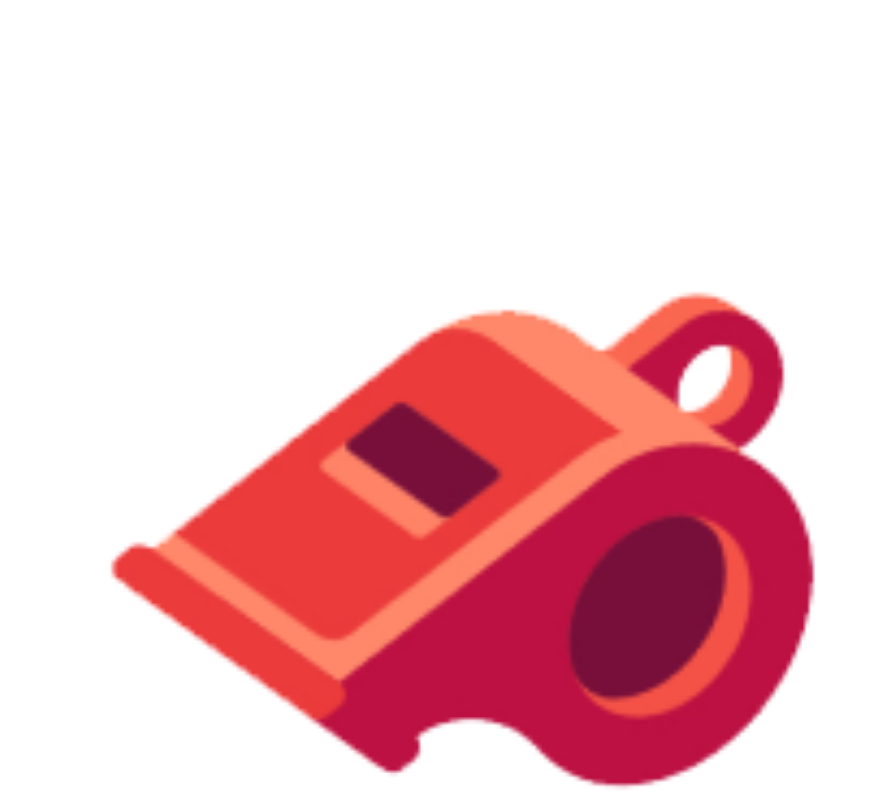
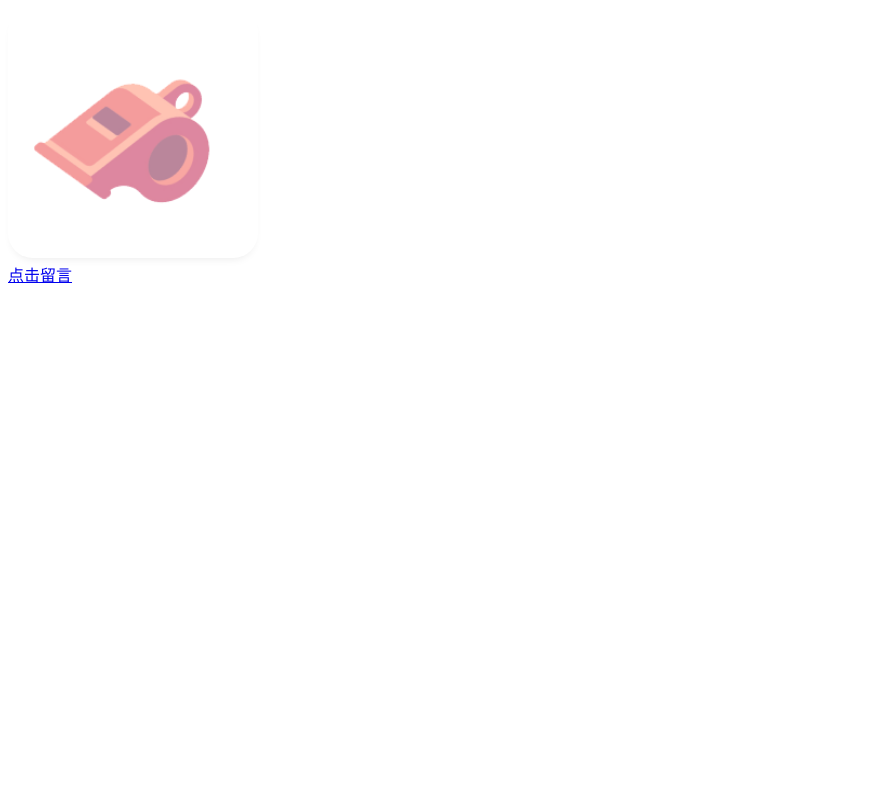
Before and after one commit to muvich3n/IDEA-LAB, a plain HTML site: page docs/anniversary.html in a window 1280 px wide. Shown: the top 800 px of the page, without its empty margins (0-870 px from the left). Drawn offline with Linux system fonts and the light colour scheme.

Commit message:
Update anniversary.html

```diff
--- a/docs/anniversary.html
+++ b/docs/anniversary.html
@@ -4,14 +4,23 @@
 <head>
     <meta charset="utf-8">
     <title>SJTU IDEA LAB</title>
+    <style type="text/css">
+        .image-model {
+            width: 250px;
+            height: 250px;
+            border-radius: 10%;
+            box-shadow:
+                0px 5px 10px -5px rgb(0 0 0 / 20%);
+        }
 
+    </style>
 </head>
 
 <body>
 
     <div>
         <a rel="ar" id="CustomAction" href="/assets/models/demo.usdz#callToAction=%E6%89%93%E5%BC%80%E9%93%BE%E6%8E%A5&checkoutTitle=%E6%AC%A2%E8%BF%8E%E6%A0%A1%E5%8F%8B%E5%9B%9E%E5%AE%B6&checkoutSubtitle=%E7%BB%99%E6%AF%8D%E6%A0%A1%E7%95%99%E4%B8%AA%E8%A8%80%E5%90%A7&price=%20">
-            <img src="/assets/models/demo-thumbnail.jpg" width=1000 height=1000>
+            <img class="image-model" src="/assets/models/demo-thumbnail.jpg" style="opacity: 0.5;">
         </a>
     </div>
 
```
